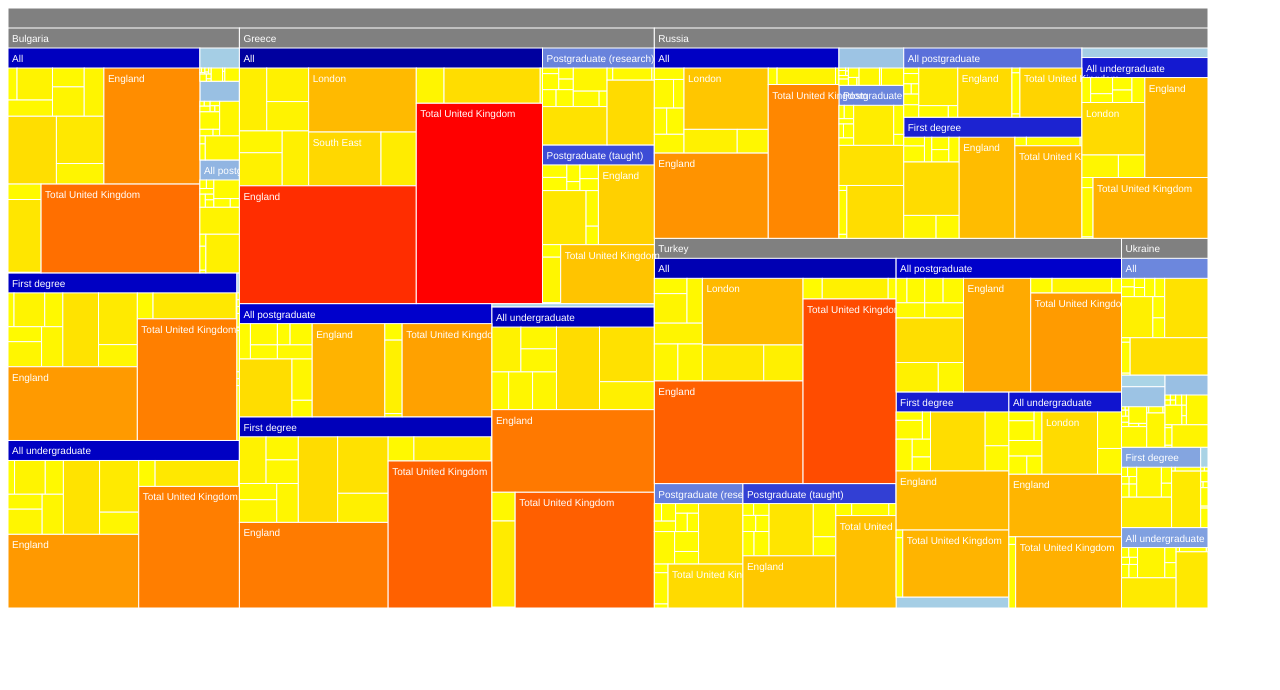
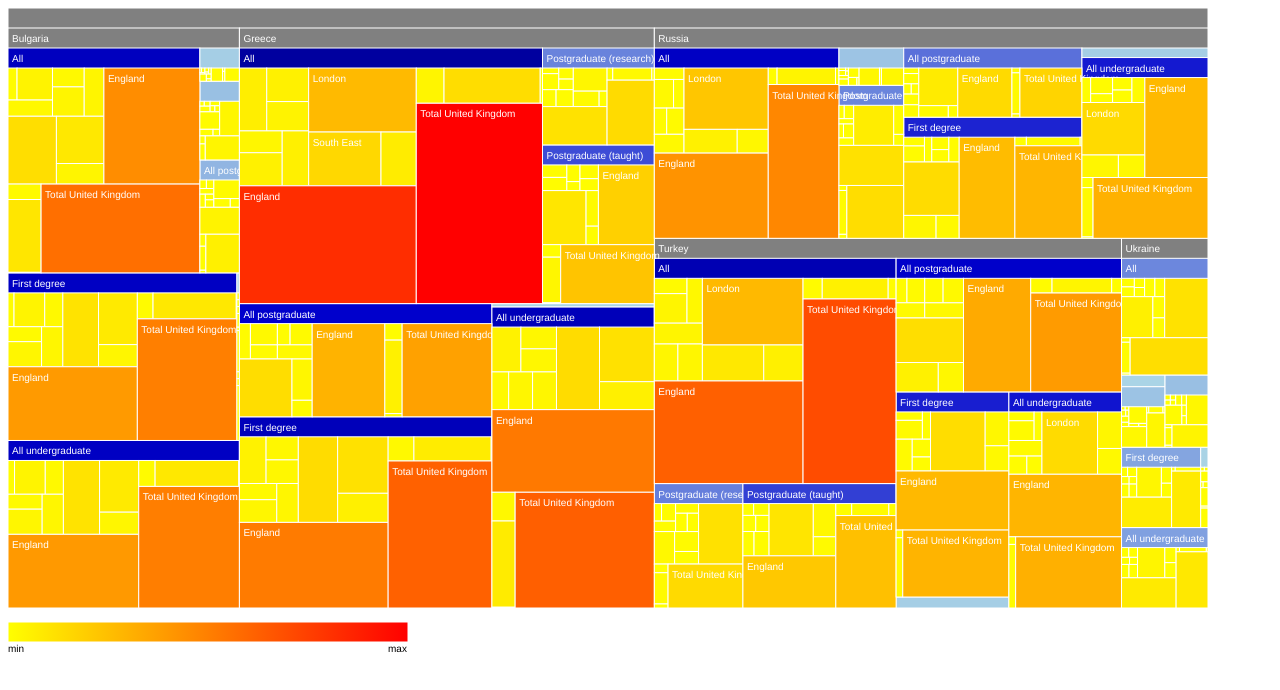
Before and after one commit to meyracan/Students_Data_Visualization, a plain HTML site: page Number_based_colored/index.html in a window 1280 px wide. Drawn offline with nearby package versions, Linux system fonts and the light colour scheme.

Commit message:
Color scale bar added, readme updated.

```diff
--- a/Number_based_colored/index.html
+++ b/Number_based_colored/index.html
@@ -12,6 +12,9 @@
     <svg width="1200" height="600">
         <g></g>
     </svg>
+    <svg id="colorbar">
+        <defs><linearGradient id="linearGradient"></linearGradient></defs>
+    </svg>
 
     <script src="https://d3js.org/d3.v7.min.js"></script>
     <script src = "students.js"></script>
--- a/Number_based_colored/students.js
+++ b/Number_based_colored/students.js
@@ -34,8 +34,8 @@ let data = d3.json("students.json")
                 .attr('width', function (d) { return d.x1 - d.x0; })
                 .attr('height', function (d) { return d.y1 - d.y0; })
 
-        var maxValue = d3.max(root.leaves(), (d)=>{return d["value"]})
-        var minValue = d3.min(root.leaves(), (d)=>{return d["value"]})
+        var maxValue = d3.max(root.leaves(), (d) => { return d["value"] })
+        var minValue = d3.min(root.leaves(), (d) => { return d["value"] })
 
         let color = d3.scaleLinear()
             .range(['yellow', 'red'])
@@ -45,16 +45,53 @@ let data = d3.json("students.json")
             .range(['lightblue', 'mediumblue'])
             .domain([minValue, maxValue]);
 
-
         rects
-        .attr("fill", function(d){
-            if(d["height"]>1)
+            .attr("fill", function (d) {
+                if (d["height"] > 1)
                     return "grey"
-            if(d["height"]==1)
+                if (d["height"] == 1)
                     return levelOfstudyColor(d["value"])
                 else
                     return color(d["value"])
             })
+
+        let colorbar = d3.select("#colorbar")
+            .attr("height", 50)
+            .attr("width", 500)
+            .style("margin-top", 10)
+            .style("background-color", "white")
+        let grad = d3.select("#linearGradient")
+            .attr("x1", "0%")
+            .attr("y1", "0%")
+            .attr("x2", "100%")
+            .attr("y2", "0%")
+        grad.append("stop")
+            .attr("id", "linearGradient")
+            .attr("offset", "0%")
+            .style("stop-color", () => { return color(minValue) })
+            .style("stop-opacity", "1")
+        grad.append("stop")
+            .attr("offset", "100%")
+            .style("stop-color", () => { return color(maxValue) })
+            .style("stop-opacity", "1")
+        colorbar.append("rect")
+            .attr("x", 0)
+            .attr("y", 0)
+            .attr("width", 400)
+            .attr("height", 20)
+            .style("opacity", 1)
+            .attr("fill", "url(#linearGradient)")
+        colorbar.append("text")
+            .attr("x", 0)
+            .attr("y", 30)
+            .style("fill", "black")
+            .text("min")
+        colorbar.append("text")
+            .attr("x", 380)
+            .attr("y", 30)
+            .style("fill", "black")
+            .text("max")
+
 
         nodes.append("title").text(function (d) {
             if (d["height"] === 3) {
@@ -86,6 +123,9 @@ let data = d3.json("students.json")
                 return d["value"] >= 2000 ? d["data"][0] : "";
             })
 
+
+
+
     })
 
 function sumTotal(group) {
```
Also changed, not shown: 1 other file. Lines whose indentation alone changed are shown as unchanged.
